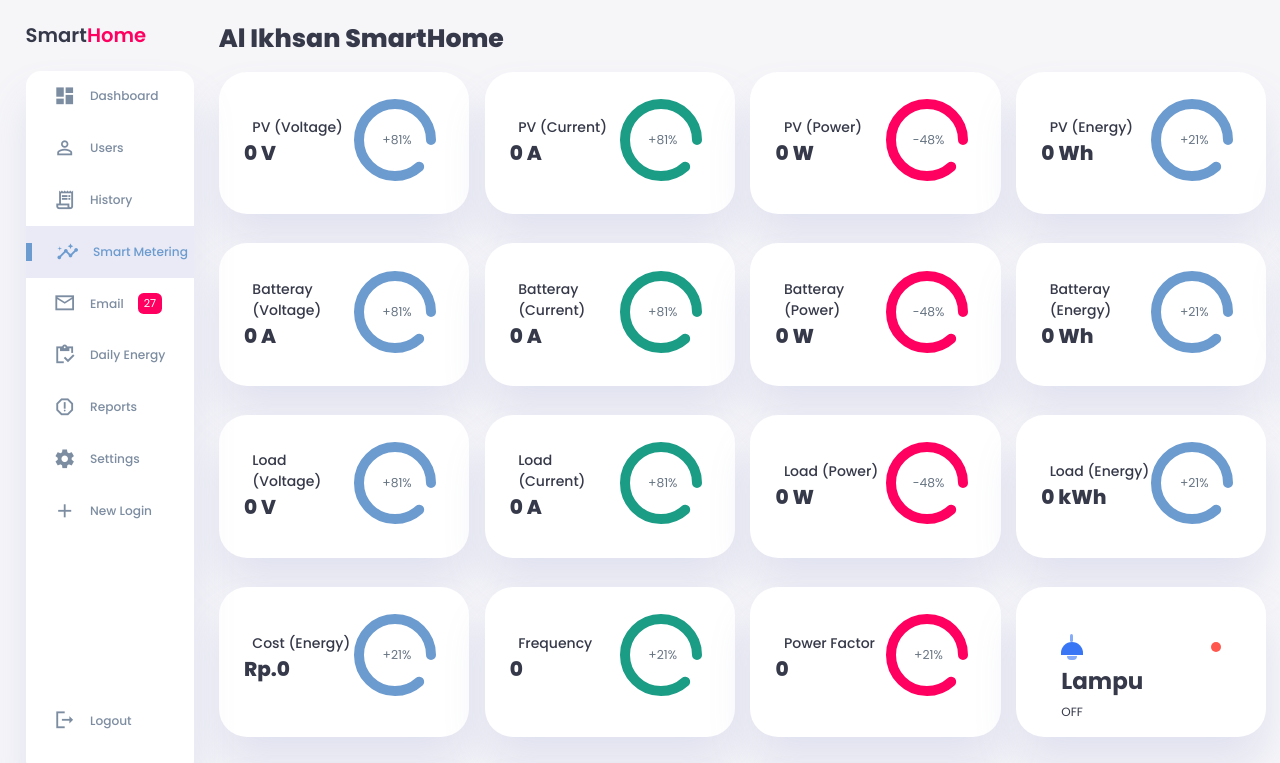
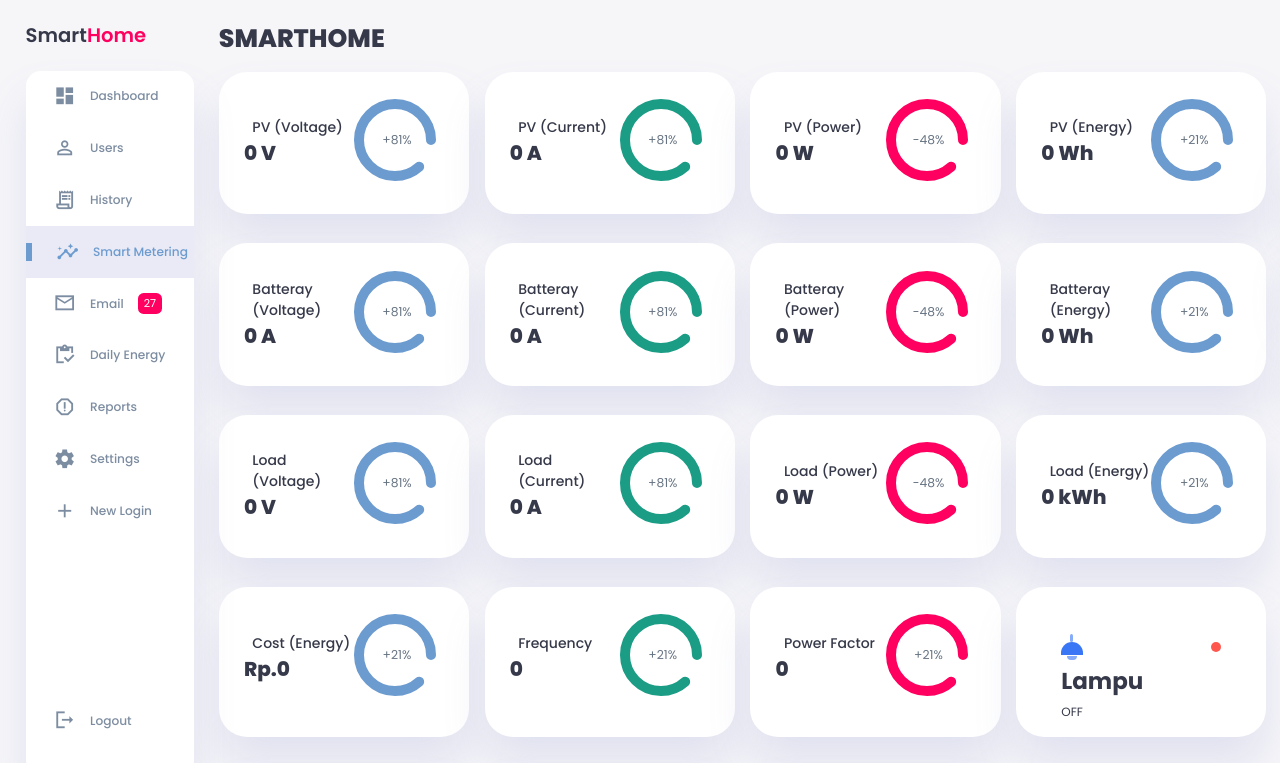
Before and after one commit to zeddafiq21/RumahpintarV1-app, a plain HTML site: page index.html in a window 1280 px wide. Shown: the top 763 px of the page. Drawn offline with nearby package versions, Linux system fonts and the light colour scheme; no server answers; a script that the page names is missing.

Commit message:
new baru

```diff
--- a/index.html
+++ b/index.html
@@ -98,7 +98,7 @@
 
         <!-- Main Content -->
         <main>
-            <h1>Al Ikhsan SmartHome</h1>
+            <h1>SMARTHOME</h1>
             <!-- Analyses -->
             <div class="analyse">
 
```
